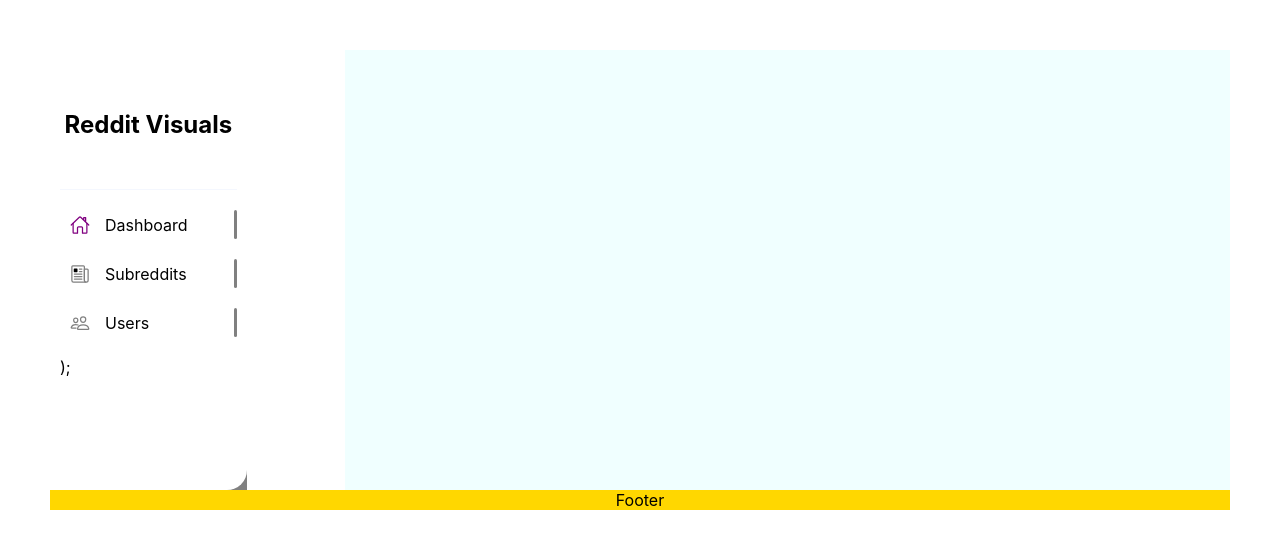
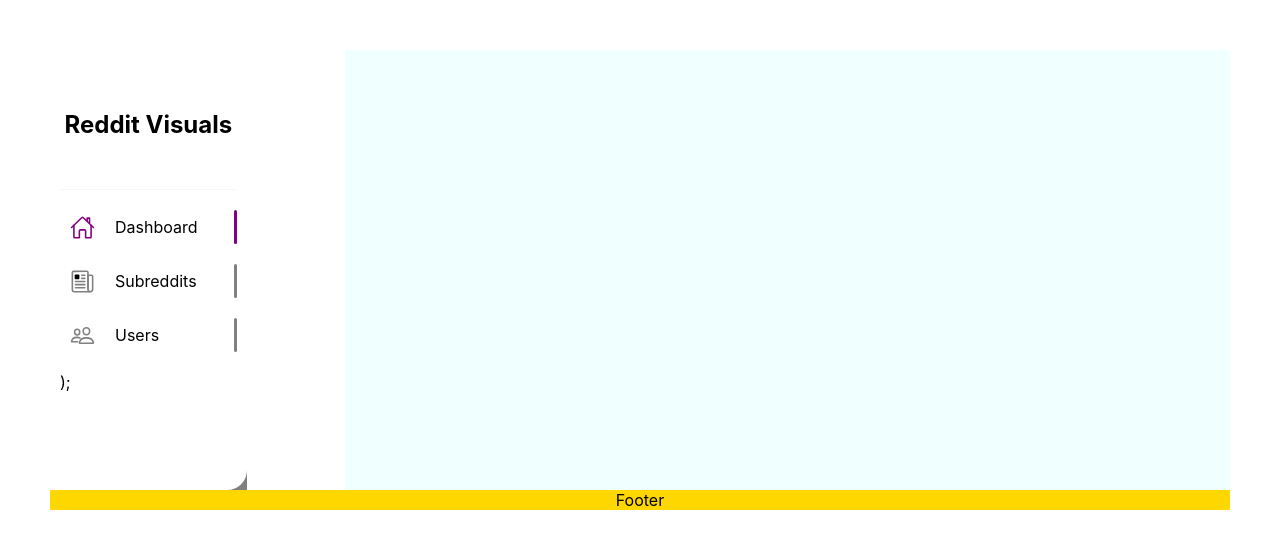
Before and after one commit to xelacast/reddit-api, a Next.js app: page / in a window 1280 px wide. Shown: the top 548 px of the page. Built offline with nearby package versions, Linux system fonts and the light colour scheme.

Commit message:
changed bar color on active

```diff
--- a/components/navItem.tsx
+++ b/components/navItem.tsx
@@ -15,14 +15,14 @@
     <Link href={href}>
       <a
         className={
-          router.pathname == href
+          router.pathname === href
             ? `${styles.navContainer} ${styles.active}`
             : `${styles.navContainer}`
         }
       >
         <div className={styles.textContainer}>
           <div className={styles.icon}>
-            <Comp width={20} height={20} />
+            <Comp width={25} height={25} />
           </div>
           <p>{name}</p>
         </div>
--- a/styles/navItem.module.scss
+++ b/styles/navItem.module.scss
@@ -21,7 +21,7 @@
   }
 
   p {
-    padding-left: 5px;
+    padding-left: 10px;
     transition: all library.$transition ease;
   }
 
@@ -52,10 +52,13 @@
   }
 }
 
-.navContainer.active {
-  .icon,
+a.navContainer.active {
+  .icon {
+    color: library.$icon-active;
+  }
+
   .bar::after {
-    color: library.$icon-active;
+    background-color: library.$icon-active;
   }
 
   p {
```
